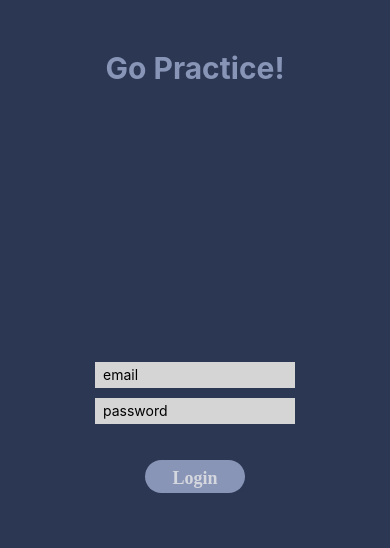
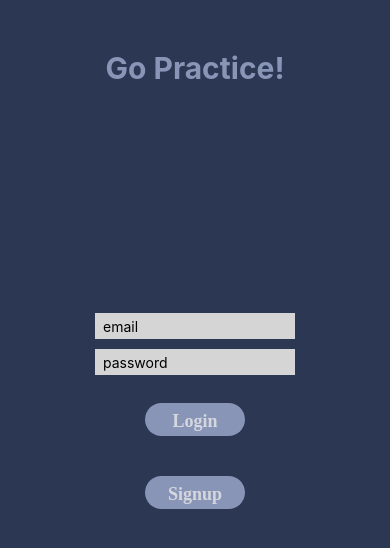
Before and after one commit to relasine/go-practice-mobile, a React Native app: screen / in a window 390 px wide. Shown: the top 548 px of the page. Built offline with nearby package versions, Linux system fonts and the light colour scheme.

Commit message:
Setup navigation from Login

```diff
--- a/components/Login.js
+++ b/components/Login.js
@@ -75,6 +75,10 @@ export default class Login extends Component {
     this.setState({ fetching: true, error: false });
   };
 
+  handleSignup = () => {
+    this.props.navigate("signup");
+  };
+
   render() {
     return (
       <View style={styles.container}>
@@ -97,6 +101,9 @@ export default class Login extends Component {
         />
         <TouchableOpacity style={styles.button} onPress={this.handleLogin}>
           <Text style={styles.submit}>Login</Text>
+        </TouchableOpacity>
+        <TouchableOpacity style={styles.button} onPress={this.handleSignup}>
+          <Text style={styles.signup}>Signup</Text>
         </TouchableOpacity>
       </View>
     );
@@ -121,7 +128,8 @@ const styles = StyleSheet.create({
     paddingBottom: 4,
     borderRadius: 20,
     alignSelf: "center",
-    marginTop: 16
+    marginTop: 8,
+    marginBottom: 32
   },
   submit: {
     fontFamily: "Malayalam Sangam MN",
@@ -130,5 +138,13 @@ const styles = StyleSheet.create({
     color: "#d5d7de",
     fontWeight: "bold",
     paddingTop: 8
+  },
+  signup: {
+    fontFamily: "Malayalam Sangam MN",
+    fontSize: 18,
+    textAlign: "center",
+    color: "#d5d7de",
+    fontWeight: "bold",
+    paddingTop: 8
   }
 });
```
